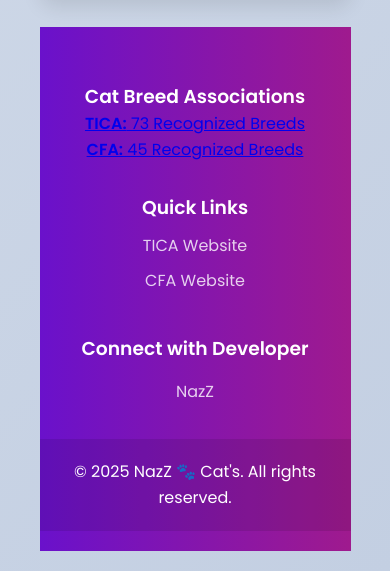
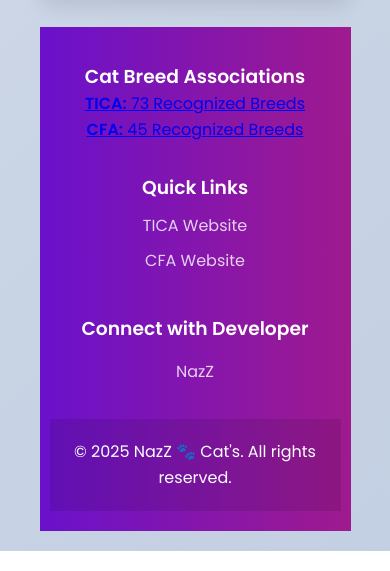
Before and after one commit to NazZ73/NazZ-Cat-s, a plain HTML site: page index.html in a window 390 px wide. Shown: the part 4576-5147 px from the top of the page. Drawn offline with Linux system fonts and the light colour scheme.

Commit message:
Footer corrected

```diff
--- a/styles.css
+++ b/styles.css
@@ -283,3 +283,36 @@ footer {
     margin-bottom: 10px;
     border-radius: 50%;
 }
+@media (max-width: 768px) {
+    footer {
+        padding: 20px 10px;
+    }
+
+    .footer-content {
+        flex-direction: column;
+        text-align: center;
+    }
+
+    .footer-content > div {
+        margin: 15px 0;
+        width: 100%;
+        min-width: 100%;
+    }
+
+    .social-icons {
+        flex-direction: column;
+        align-items: center;
+        gap: 15px;
+    }
+
+    .social-icon {
+        flex-direction: row;
+        gap: 10px;
+        align-items: center;
+    }
+
+    .social-icon img {
+        margin-bottom: 0;
+        margin-right: 10px;
+    }
+}
```
